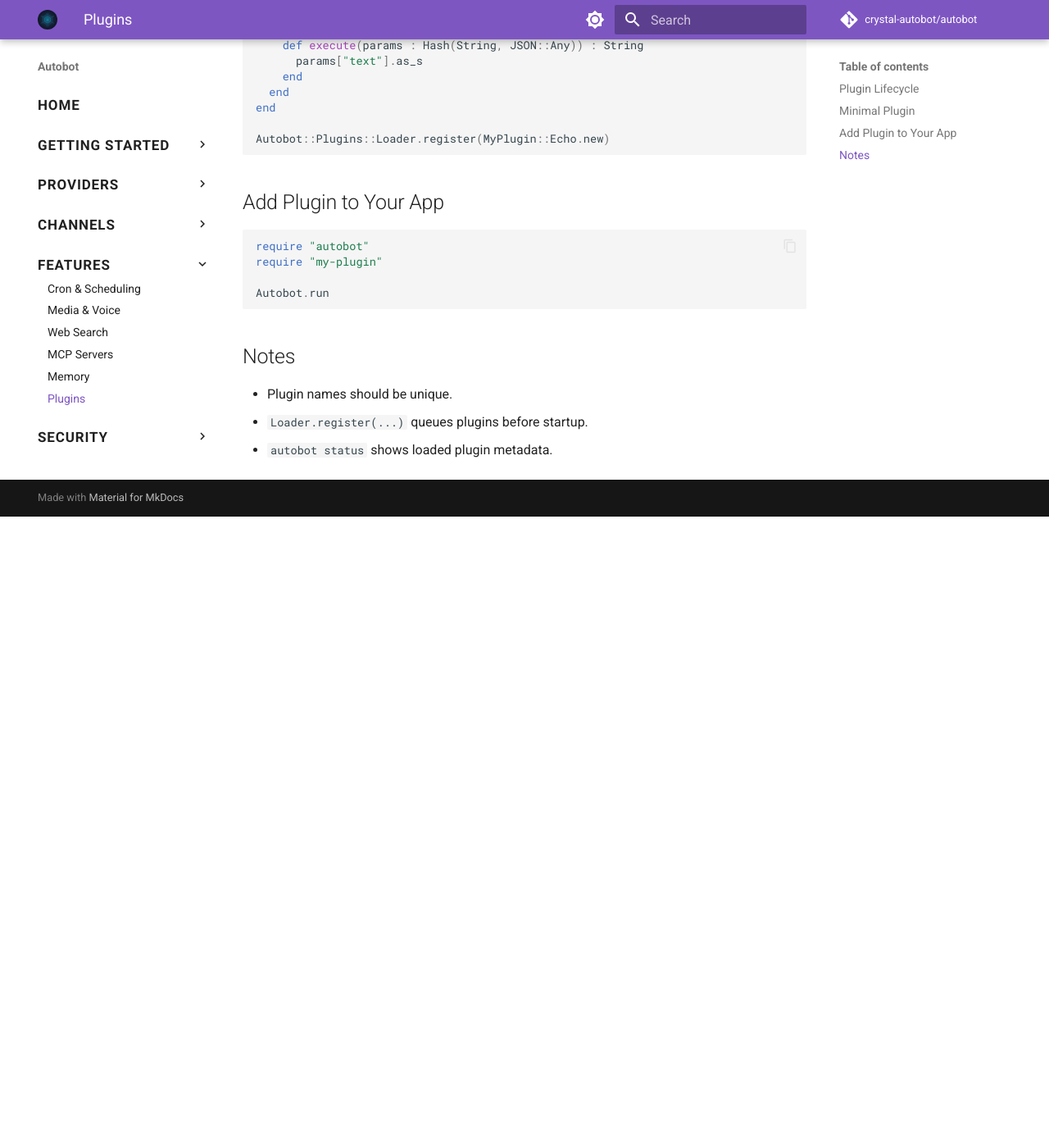
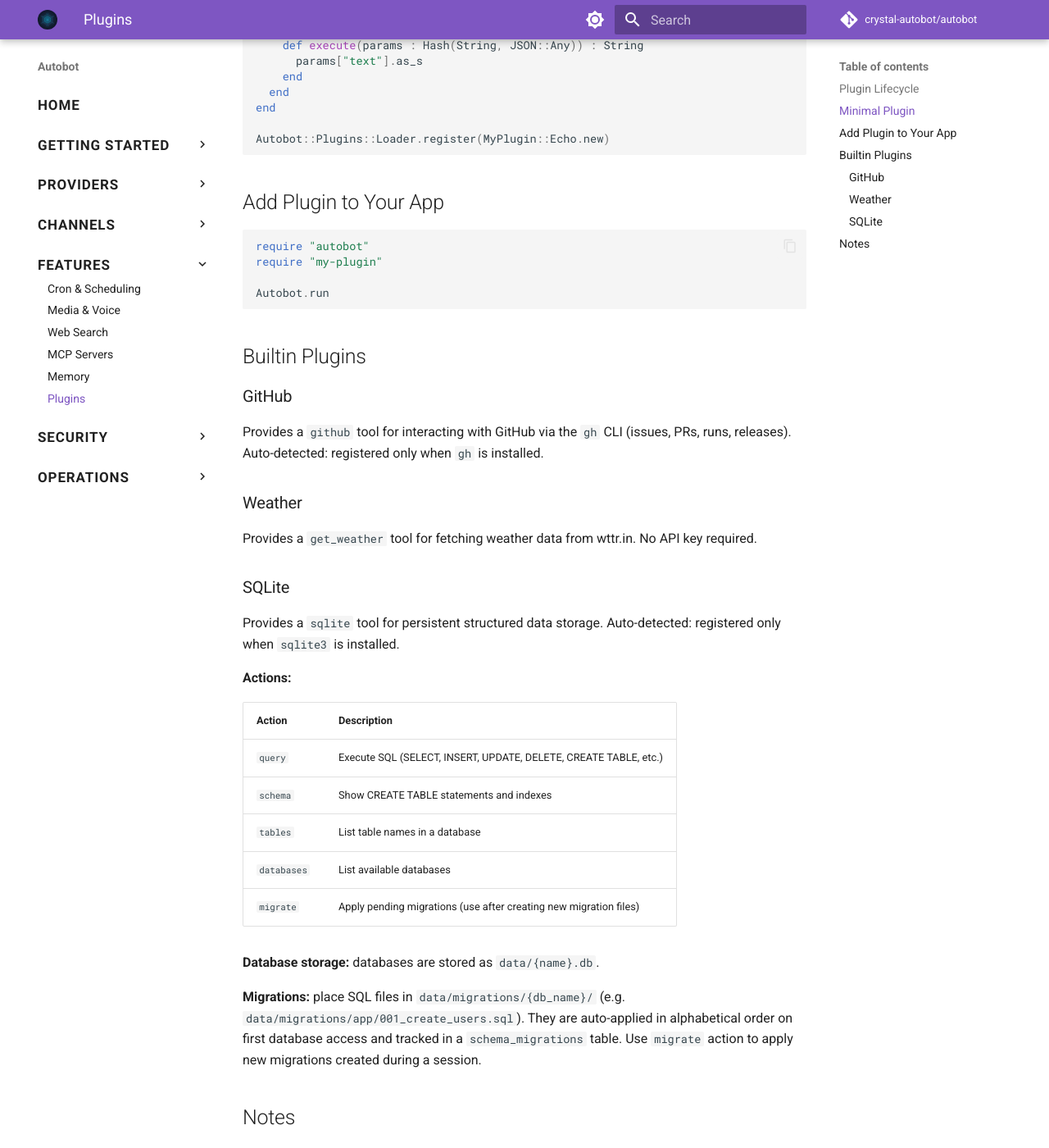
Before and after one commit to crystal-autobot/autobot, an MkDocs documentation site: the page built from docs/plugins.md, in a window 1280 px wide and 1400 px high, scrolled down 1353 px. Shown: the whole window at 82% size. Built offline with MkDocs 1.6.1 and Material for MkDocs 9.7.7, drawn with Linux system fonts in a browser that asks for light colours; comment, search, counter and statistics services are not loaded; before the commit the page ends 1983 px from its top, so only the background shows below that.

Commit message:
feat: move sqlite plugin

````diff
--- a/docs/plugins.md
+++ b/docs/plugins.md
@@ -75,6 +75,34 @@
 Autobot.run
 ```
 
+## Builtin Plugins
+
+### GitHub
+
+Provides a `github` tool for interacting with GitHub via the `gh` CLI (issues, PRs, runs, releases). Auto-detected: registered only when `gh` is installed.
+
+### Weather
+
+Provides a `get_weather` tool for fetching weather data from wttr.in. No API key required.
+
+### SQLite
+
+Provides a `sqlite` tool for persistent structured data storage. Auto-detected: registered only when `sqlite3` is installed.
+
+**Actions:**
+
+| Action | Description |
+|---|---|
+| `query` | Execute SQL (SELECT, INSERT, UPDATE, DELETE, CREATE TABLE, etc.) |
+| `schema` | Show CREATE TABLE statements and indexes |
+| `tables` | List table names in a database |
+| `databases` | List available databases |
+| `migrate` | Apply pending migrations (use after creating new migration files) |
+
+**Database storage:** databases are stored as `data/{name}.db`.
+
+**Migrations:** place SQL files in `data/migrations/{db_name}/` (e.g. `data/migrations/app/001_create_users.sql`). They are auto-applied in alphabetical order on first database access and tracked in a `schema_migrations` table. Use `migrate` action to apply new migrations created during a session.
+
 ## Notes
 
 - Plugin names should be unique.
````
Also changed, not shown: 3 other files.
